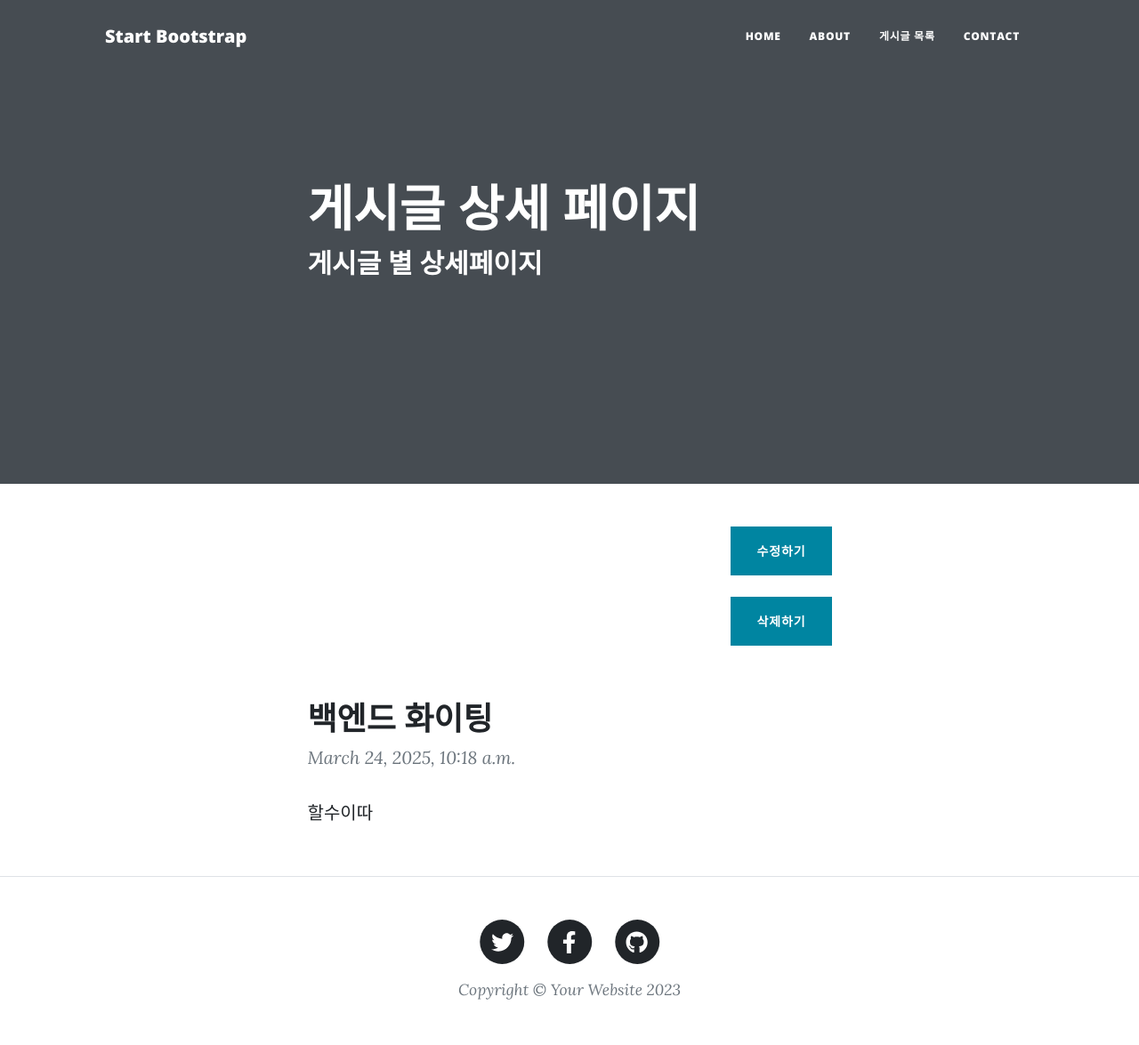
After one commit to hxxzinzin/DjangoProject, a Django app: page /posts/post_detail/1/ in a window 1280 px wide. The commit adds this page. Shown: the whole page at 89% size. Run offline with Django 4.2, Linux system fonts and the light colour scheme; data comes from the database, SQL or seed files in the repository; both versions use the stored data as it was after the commit; some libraries are stand-ins or nearby versions.

Commit message:
3-2 세션 완료

```diff
--- a/blogProject/blog/templates/index.html
+++ b/blogProject/blog/templates/index.html
@@ -29,7 +29,7 @@
                     <ul class="navbar-nav ms-auto py-4 py-lg-0">
                         <li class="nav-item"><a class="nav-link px-lg-3 py-3 py-lg-4" href="{% url 'home' %}">Home</a></li>
                         <li class="nav-item"><a class="nav-link px-lg-3 py-3 py-lg-4" href="about.html">About</a></li>
-                        <li class="nav-item"><a class="nav-link px-lg-3 py-3 py-lg-4" href="{% url 'posts' %}">Sample Post</a></li>
+                        <li class="nav-item"><a class="nav-link px-lg-3 py-3 py-lg-4" href="{% url 'post_list' %}">게시글 목록</a></li>
                         <li class="nav-item"><a class="nav-link px-lg-3 py-3 py-lg-4" href="contact.html">Contact</a></li>
                     </ul>
                 </div>
--- /dev/null
+++ b/blogProject/posts/templates/post_detail.html
@@ -0,0 +1,166 @@
+{% load static %}
+
+<!DOCTYPE html>
+<html lang="en">
+  <head>
+    <meta charset="utf-8" />
+    <meta
+      name="viewport"
+      content="width=device-width, initial-scale=1, shrink-to-fit=no"
+    />
+    <meta name="description" content="" />
+    <meta name="author" content="" />
+    <title>Clean Blog - Start Bootstrap Theme</title>
+    <link
+      rel="icon"
+      type="image/x-icon"
+      href="{% static 'assets/favicon.ico' %}"
+    />
+    <!-- Font Awesome icons (free version)-->
+    <script
+      src="https://use.fontawesome.com/releases/v6.3.0/js/all.js"
+      crossorigin="anonymous"
+    ></script>
+    <!-- Google fonts-->
+    <link
+      href="https://fonts.googleapis.com/css?family=Lora:400,700,400italic,700italic"
+      rel="stylesheet"
+      type="text/css"
+    />
+    <link
+      href="https://fonts.googleapis.com/css?family=Open+Sans:300italic,400italic,600italic,700italic,800italic,400,300,600,700,800"
+      rel="stylesheet"
+      type="text/css"
+    />
+    <!-- Core theme CSS (includes Bootstrap)-->
+    <link href="{% static 'css/styles.css' %}" rel="stylesheet" />
+  </head>
+  <body>
+    <!-- Navigation-->
+    <nav class="navbar navbar-expand-lg navbar-light" id="mainNav">
+      <div class="container px-4 px-lg-5">
+        <a class="navbar-brand" href="">Start Bootstrap</a>
+        <button
+          class="navbar-toggler"
+          type="button"
+          data-bs-toggle="collapse"
+          data-bs-target="#navbarResponsive"
+          aria-controls="navbarResponsive"
+          aria-expanded="false"
+          aria-label="Toggle navigation"
+        >
+          Menu
+          <i class="fas fa-bars"></i>
+        </button>
+        <div class="collapse navbar-collapse" id="navbarResponsive">
+          <ul class="navbar-nav ms-auto py-4 py-lg-0">
+            <li class="nav-item">
+              <a class="nav-link px-lg-3 py-3 py-lg-4" href="{%url 'home' %}"
+                >Home</a
+              >
+            </li>
+            <li class="nav-item">
+              <a class="nav-link px-lg-3 py-3 py-lg-4" href="about.html"
+                >About</a
+              >
+            </li>
+            <li class="nav-item">
+              <a
+                class="nav-link px-lg-3 py-3 py-lg-4"
+                href="{%url 'post_list' %}"
+                >게시글 목록</a
+              >
+            </li>
+            <li class="nav-item">
+              <a class="nav-link px-lg-3 py-3 py-lg-4" href="contact.html"
+                >Contact</a
+              >
+            </li>
+          </ul>
+        </div>
+      </div>
+    </nav>
+    <!-- Page Header-->
+    <header class="masthead">
+      <div class="container position-relative px-4 px-lg-5">
+        <div class="row gx-4 gx-lg-5 justify-content-center">
+          <div class="col-md-10 col-lg-8 col-xl-7">
+            <div class="post-heading">
+              <h1>게시글 상세 페이지</h1>
+              <h2 class="subheading">게시글 별 상세페이지</h2>
+            </div>
+          </div>
+        </div>
+      </div>
+    </header>
+
+    <!-- 세션 중 수정할 부분 여기서부터! -->
+
+    <article class="mb-4">
+      <div class="container px-4 px-lg-5">
+        <div class="row gx-4 gx-lg-5 justify-content-center">
+          <div class="col-md-10 col-lg-8 col-xl-7">
+            <!-- 게시글 수정 버튼-->
+            <div class="d-flex justify-content-end mb-4">
+              <a class="btn btn-primary text-uppercase" href="{% url 'post_update' post.id %}">수정하기</a>
+            </div>
+
+            <!-- 게시글 삭제 버튼-->
+            <div class="d-flex justify-content-end mb-4">
+              <a class="btn btn-primary text-uppercase" href="{% url 'post_delete' post.id %}">삭제하기</a>
+            </div>
+
+            <h1 class="section-heading">{{post.title}}</h1>
+            <blockquote class="blockquote">{{post.created_at}}</blockquote>
+            <p>{{post.body}}</p>
+          </div>
+        </div>
+      </div>
+    </article>
+
+    <!-- 여기까지 -->
+
+    <!-- Footer-->
+    <footer class="border-top">
+      <div class="container px-4 px-lg-5">
+        <div class="row gx-4 gx-lg-5 justify-content-center">
+          <div class="col-md-10 col-lg-8 col-xl-7">
+            <ul class="list-inline text-center">
+              <li class="list-inline-item">
+                <a href="#!">
+                  <span class="fa-stack fa-lg">
+                    <i class="fas fa-circle fa-stack-2x"></i>
+                    <i class="fab fa-twitter fa-stack-1x fa-inverse"></i>
+                  </span>
+                </a>
+              </li>
+              <li class="list-inline-item">
+                <a href="#!">
+                  <span class="fa-stack fa-lg">
+                    <i class="fas fa-circle fa-stack-2x"></i>
+                    <i class="fab fa-facebook-f fa-stack-1x fa-inverse"></i>
+                  </span>
+                </a>
+              </li>
+              <li class="list-inline-item">
+                <a href="#!">
+                  <span class="fa-stack fa-lg">
+                    <i class="fas fa-circle fa-stack-2x"></i>
+                    <i class="fab fa-github fa-stack-1x fa-inverse"></i>
+                  </span>
+                </a>
+              </li>
+            </ul>
+            <div class="small text-center text-muted fst-italic">
+              Copyright &copy; Your Website 2023
+            </div>
+          </div>
+        </div>
+      </div>
+    </footer>
+    <!-- Bootstrap core JS-->
+    <script src="https://cdn.jsdelivr.net/npm/bootstrap@5.2.3/dist/js/bootstrap.bundle.min.js"></script>
+    <!-- Core theme JS-->
+    <script src="{% static 'js/scripts.js' %}"></script>
+  </body>
+</html>
--- a/blogProject/posts/urls.py
+++ b/blogProject/posts/urls.py
@@ -20,4 +20,8 @@ from posts import views
 
 urlpatterns = [
     path("", views.posts, name = 'posts'),
+    path("post_list/", views.post_list, name = "post_list"),
+    path("post_detail/<int:post_id>/", views.post_detail, name = "post_detail"),
+    path("post_update/<int:id>/", views.post_update, name = "post_update"),
+    path("post_delete/<int:id>/", views.post_delete, name = "post_delete"),
 ]
--- a/blogProject/posts/views.py
+++ b/blogProject/posts/views.py
@@ -1,4 +1,33 @@
-from django.shortcuts import render
+from django.shortcuts import render, redirect, get_object_or_404
+from blog.models import Post
+from blog.forms import PostModelForm
 
 def posts(request):
     return render(request, "posts.html")
+
+def post_list(request):
+    posts = Post.objects.all().order_by('-created_at')
+    return render(request, "post_list.html", {"posts" : posts})
+
+def post_detail(request, post_id):
+    post = get_object_or_404(Post, pk = post_id)
+    return render(request, "post_detail.html", {"post" : post})
+
+def post_update(request, id):
+    post = get_object_or_404(Post, pk = id)
+
+    if request.method == 'POST':
+        form = PostModelForm(request.POST, instance = post)
+
+        if form.is_valid():
+            form.save()
+            return redirect('post_list')
+    else:
+        form = PostModelForm(instance = post)
+        return render(request, 'form_create.html', {'form' : form, 'id' : id})
+
+
+def post_delete(request, id):
+    post = Post.objects.get(pk = id)
+    post.delete()
+    return redirect('post_list')
```
Also changed, not shown: blogProject/posts/templates/post_list.html (added, +156 -0 lines), blogProject/db.sqlite3.
